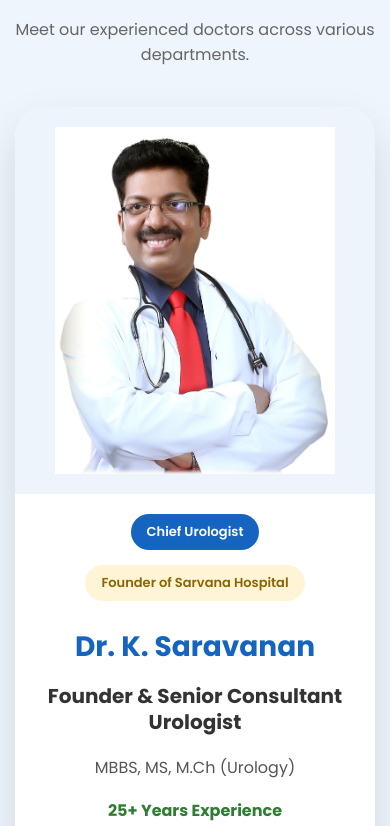
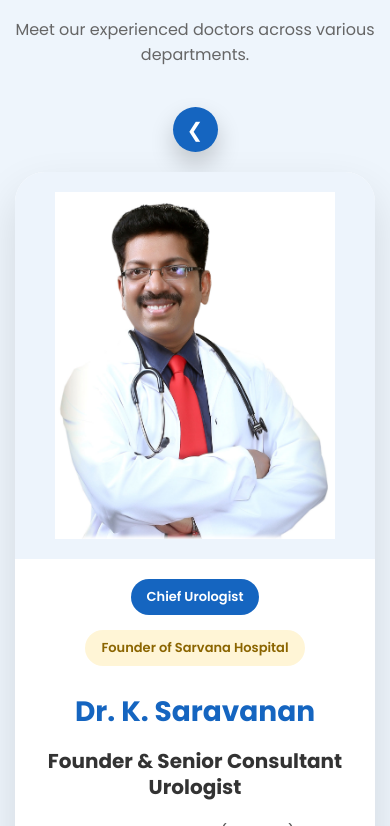
Before and after one commit to Mohammedaraafath/careflow-ui, an Angular app: page / in a window 390 px wide. Shown: the part 978-1804 px from the top of the page. Built offline with nearby package versions, Linux system fonts and the light colour scheme.

Commit message:
home page

```diff
--- a/src/app/features/departments/departments.component.css
+++ b/src/app/features/departments/departments.component.css
@@ -353,7 +353,12 @@ Mobile
 }
 
 .arrow{
-    display:none;
+    width:45px;
+    height:45px;
+    font-size:20px;
+    display:flex;
+    justify-content:center;
+    align-items:center;
 }
 
 }
```
